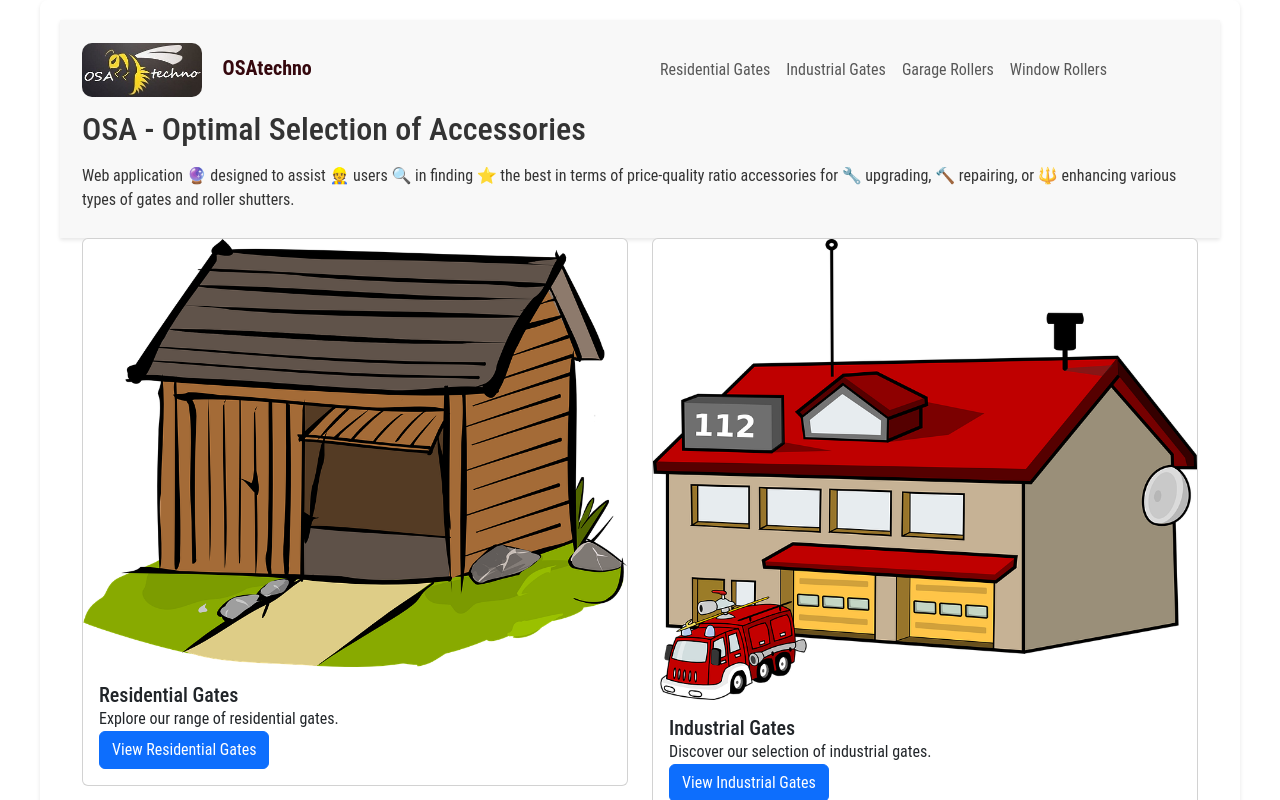
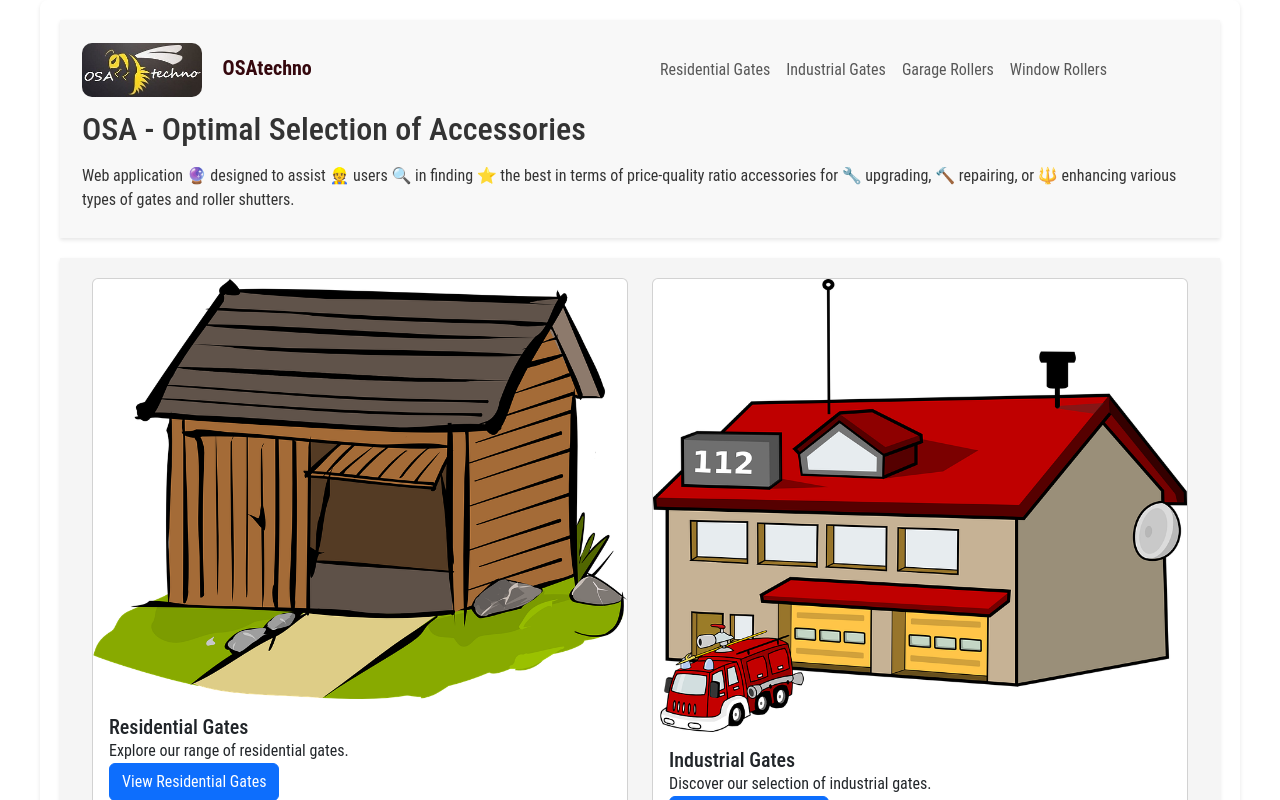
Before and after one commit to SKindij/OSAtechno, a React (Create React App) app: page / in a window 1280 px wide. Shown: the top 800 px of the page. Built offline with nearby package versions, Linux system fonts and the light colour scheme; the HTML template or start-up script is replaced by a standard one.

Commit message:
style: update CSS styles for consistency

```diff
--- a/src/components/common/Common.scss
+++ b/src/components/common/Common.scss
@@ -4,6 +4,7 @@
   padding: 10px;
   background-color: $parts-background;
   box-shadow: $box-shadow;
+  margin-bottom: 20px;
 }
 .logo {
   width: 120px; height: 54px;
--- a/src/components/pages/MainPage.js
+++ b/src/components/pages/MainPage.js
@@ -7,10 +7,11 @@ import industrialGateImg from '../../resources/commonImages/industrial-gate-imag
 import garageRollesImg from '../../resources/commonImages/garage-roller-shutter.png';
 import windowRolletsImg from '../../resources/commonImages/window-roller-shutter.png';
 
-
+import './Pages.scss';
 
 function MainPage() {
   return (
+    <main className='main-page'>
     <Container>
       <Row xs={1} md={2} className="g-4 justify-content-center">
         <Col>
@@ -57,6 +58,7 @@ function MainPage() {
         </Col>
       </Row>
     </Container>
+    </main>
   );
 }
 
--- a/src/components/pages/Pages.scss
+++ b/src/components/pages/Pages.scss
@@ -1 +1,8 @@
 @import '../../variables';
+
+.main-page{
+    padding: 20px;
+    background-color: $main-background;
+    box-shadow: $box-shadow;
+    margin-bottom: 20px;
+}
```
